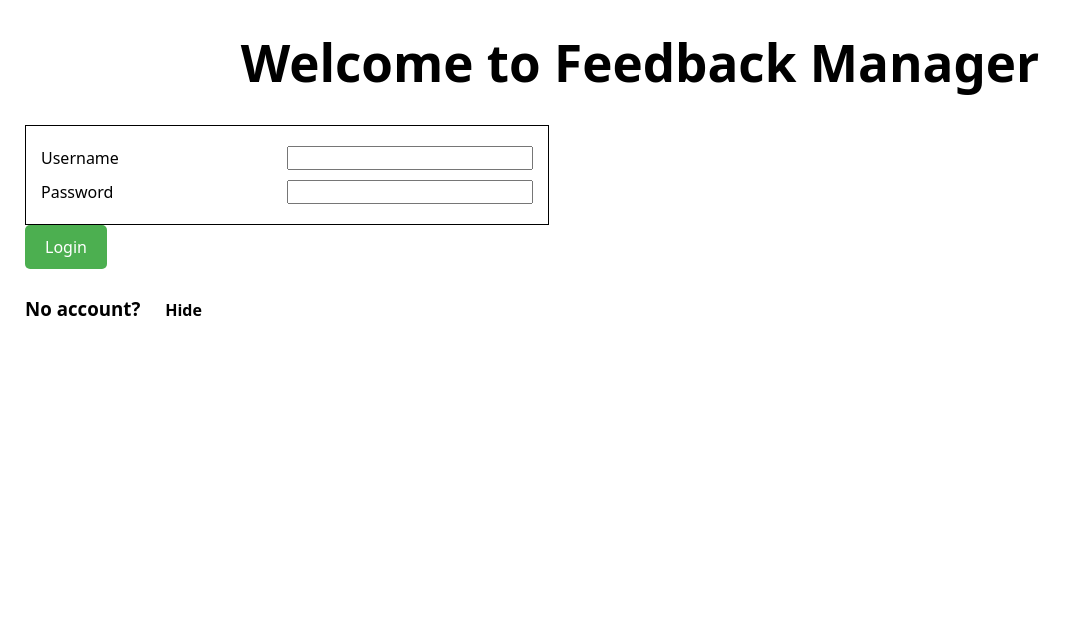
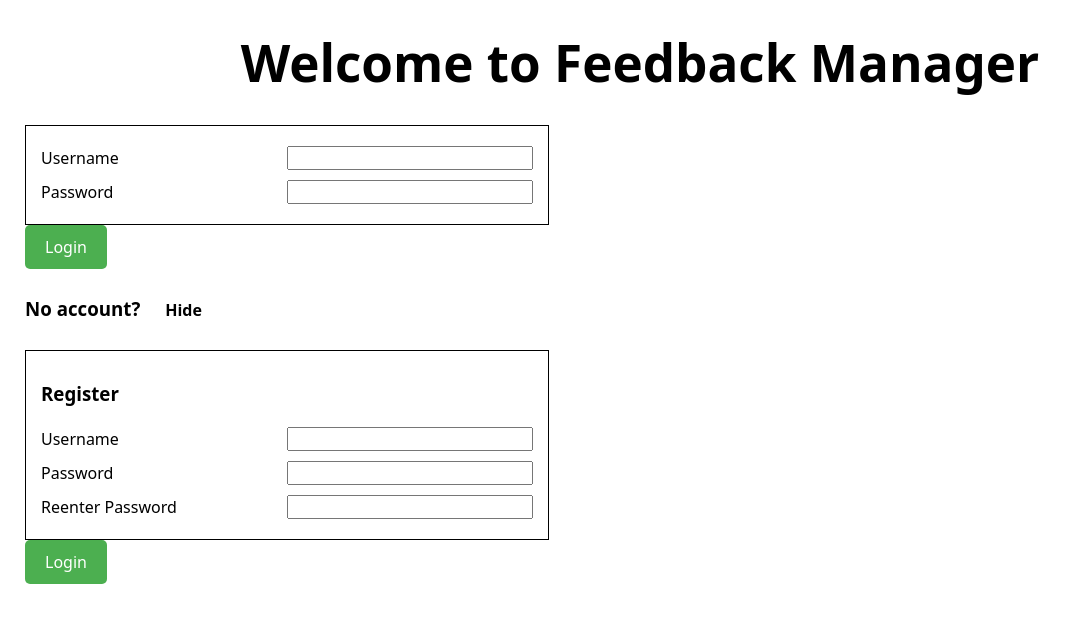
Before and after one commit to JamesBarnes48/FeedbackManagerClient, a Vue app: page /login in a window 1280 px wide. Both pictures are taken after a click on the element "Show registration". Shown: the top 622 px of the page, without its empty margins (0-1077 px from the left). Built offline with nearby package versions, Linux system fonts and the light colour scheme.

Commit message:
create registration component and put in login view

```diff
--- /dev/null
+++ b/src/components/RegistrationComponent.vue
@@ -0,0 +1,46 @@
+<script lang="ts">
+    import {ref} from 'vue';
+    export default {
+        name: 'RegistrationComponent',
+        components: {},
+        props: {},
+        setup(props, {emit}){
+            return {}
+        }
+    }
+</script>
+
+<template>
+    <div>
+        <div class="form-container">
+            <h3>Register</h3>
+            <div class="input-row">
+                <label>Username</label>
+                <v-tooltip location="top" text="Username must only consist of letters, digits and underscores and be at least 3 characters long">
+                    <template v-slot:activator="{ props }">
+                        <input v-bind="props" v-model="usernameInput" type="text">
+                    </template>
+                </v-tooltip>
+            </div>
+            <div class="input-row">
+                <label>Password</label>
+                <v-tooltip location="top" text="Password must contain at least one uppercase letter, lowercase letter and digit and be at least 6 characters long">
+                    <template v-slot:activator="{ props }">
+                        <input v-bind="props" v-model="passwordInput" type="text">
+                    </template>
+                </v-tooltip>
+            </div>
+            <div class="input-row">
+                <label>Reenter Password</label>
+                <input v-model="reenterPasswordInput" type="text">
+            </div>
+        </div>
+        <span class="button submit-button" @click="login">Login</span>
+    </div>
+</template>
+
+<style scoped>
+    .form-container {
+        width: 40%;
+    }
+</style>
--- a/src/views/LoginView.vue
+++ b/src/views/LoginView.vue
@@ -1,6 +1,7 @@
 <script setup lang="ts">
     import { ref, computed } from 'vue';
     import ErrorBanner from '../components/ErrorBanner.vue';
+    import RegistrationComponent from '../components/RegistrationComponent.vue';
     import api from '../api';
 
     const errorMessage = ref('');
@@ -52,6 +53,7 @@
         </div>
         <span class="button submit-button" @click="login">Login</span>
         <h3>No account? <span class="button" @click="toggleRegister">{{ registrationButtonName }}</span></h3>
+        <RegistrationComponent v-if="showRegister" />
     </div>
 </template>
 
```
